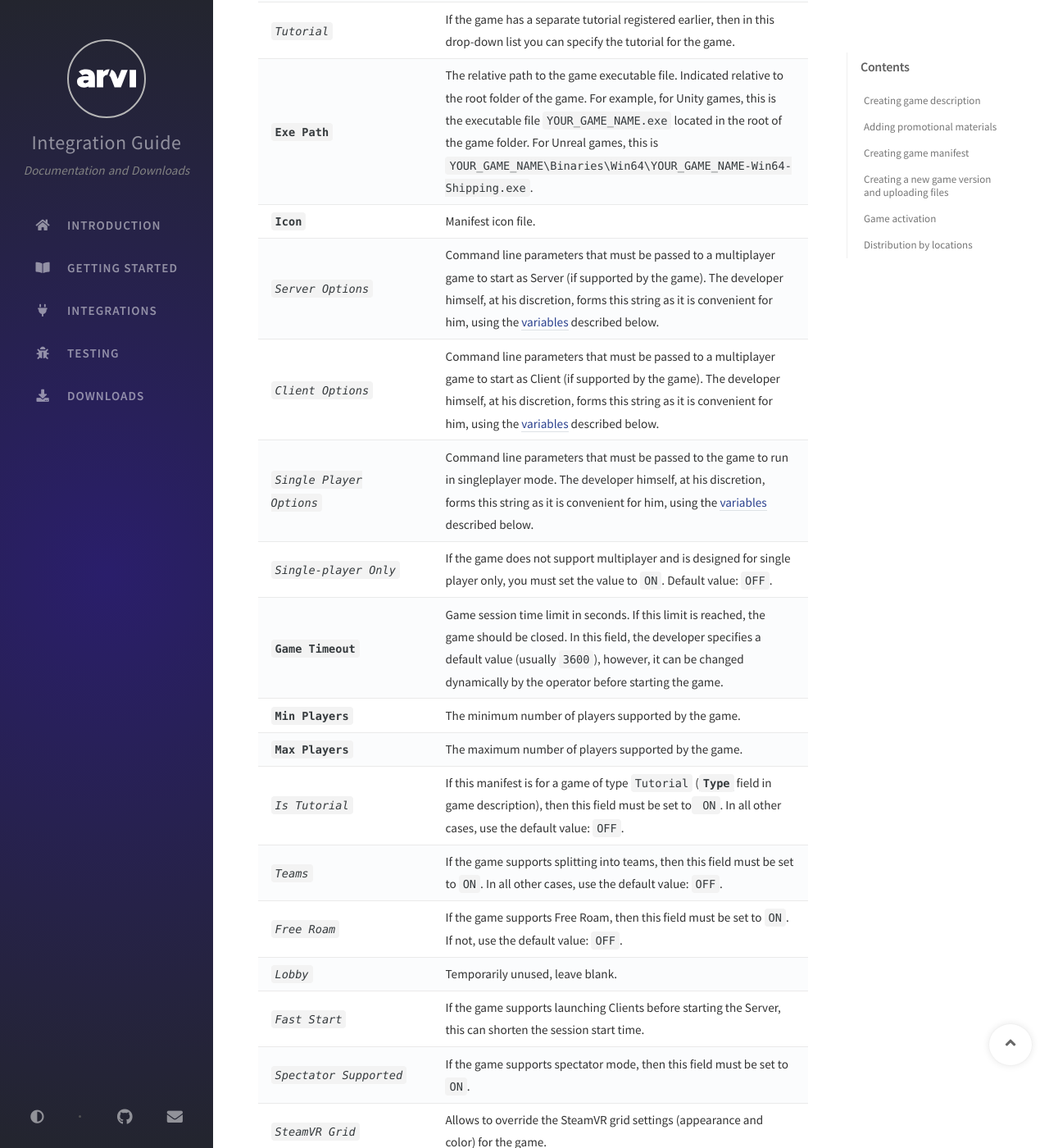
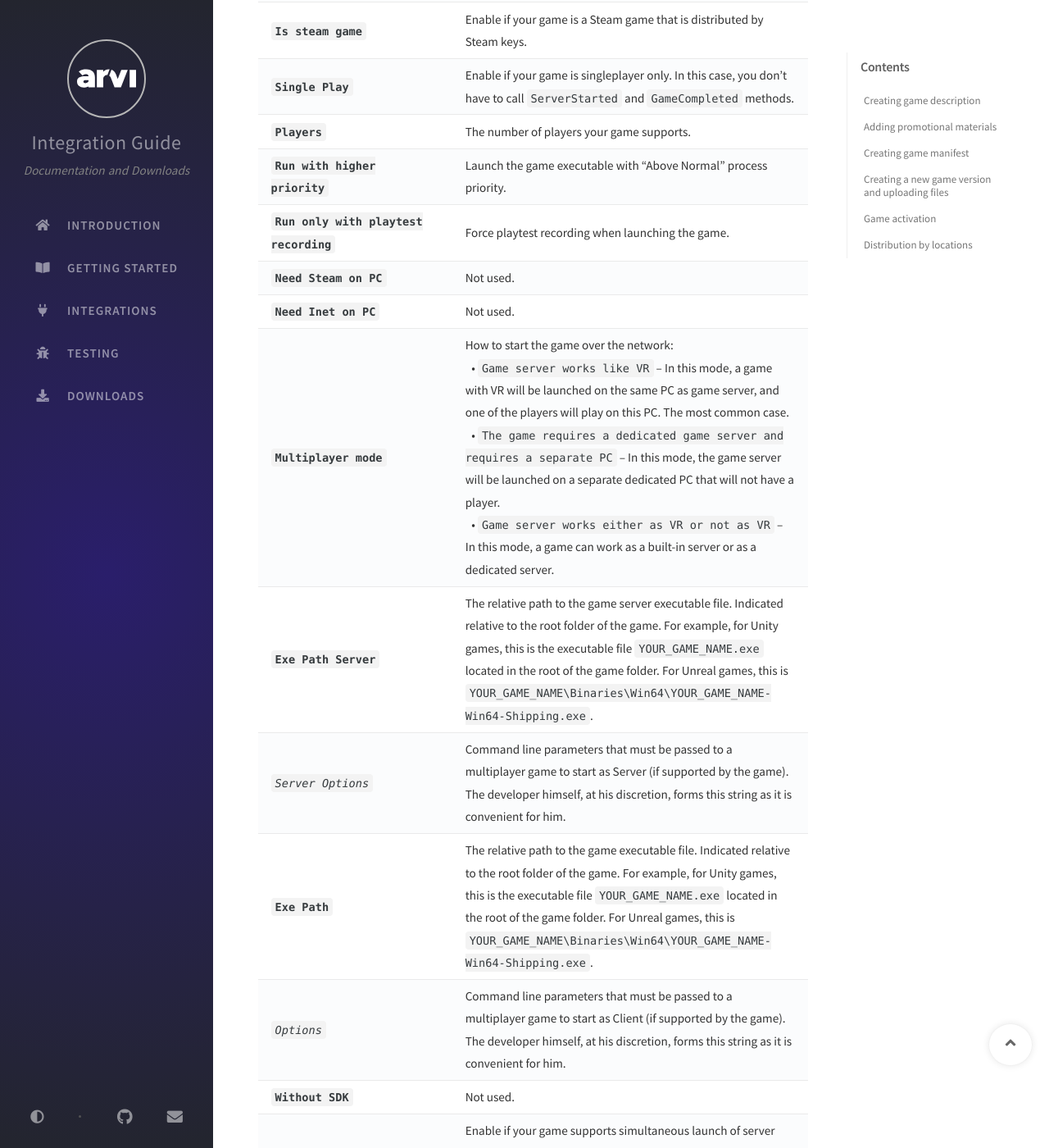
Before and after one commit to arvi-vr/integration-guide, a Jekyll site: the page built from _tabs/getting-started-adding-the-game.md, in a window 1280 px wide and 1400 px high, scrolled down 5004 px. Shown: the whole window at 82% size. Built offline with Jekyll 4.4.1, drawn with Linux system fonts in a browser that asks for light colours; comment, search, counter and statistics services are not loaded; some of the changed text lies outside the part shown.

Commit message:
Updated manifest fields

```diff
--- a/_tabs/getting-started-adding-the-game.md
+++ b/_tabs/getting-started-adding-the-game.md
@@ -56,56 +56,35 @@ You must fill the manifest fields:
 | {::nomarkdown}<div style="width:180px">{:/}Field{::nomarkdown}</div>{:/} | Description |
 | --- | --- |
 | **`Name`** | The name of the manifest. You can name it by the name of the game and version. For example: `YOUR_GAME_NAME Manifest v1`, where `YOUR_GAME_NAME` is the name of the game. Maximum `255` characters. |
-| *`Tutorial`* | If the game has a separate tutorial registered earlier, then in this drop-down list you can specify the tutorial for the game. |
+| **`Is steam game`** | Enable if your game is a Steam game that is distributed by Steam keys. |
+| **`Single Play`** | Enable if your game is singleplayer only. In this case, you don't have to call `ServerStarted` and `GameCompleted` methods. |
+| **`Players`** | The number of players your game supports. |
+| **`Run with higher priority`** | Launch the game executable with "Above Normal" process priority. |
+| **`Run only with playtest recording`** | Force playtest recording when launching the game. |
+| **`Need Steam on PC`** | Not used. |
+| **`Need Inet on PC`** | Not used. |
+| **`Multiplayer mode`** | How to start the game over the network:<br>&ensp;• `Game server works like VR` – In this mode, a game with VR will be launched on the same PC as game server, and one of the players will play on this PC. The most common case.<br>&ensp;• `The game requires a dedicated game server and requires a separate PC` – In this mode, the game server will be launched on a separate dedicated PC that will not have a player.<br>&ensp;• `Game server works either as VR or not as VR` – In this mode, a game can work as a built-in server or as a dedicated server. |
+| **`Exe Path Server`** | The relative path to the game server executable file. Indicated relative to the root folder of the game. For example, for Unity games, this is the executable file `YOUR_GAME_NAME.exe` located in the root of the game folder. For Unreal games, this is `YOUR_GAME_NAME\Binaries\Win64\YOUR_GAME_NAME-Win64-Shipping.exe`. |
+| *`Server Options`* | Command line parameters that must be passed to a multiplayer game to start as Server (if supported by the game). The developer himself, at his discretion, forms this string as it is convenient for him. |
 | **`Exe Path`** | The relative path to the game executable file. Indicated relative to the root folder of the game. For example, for Unity games, this is the executable file `YOUR_GAME_NAME.exe` located in the root of the game folder. For Unreal games, this is `YOUR_GAME_NAME\Binaries\Win64\YOUR_GAME_NAME-Win64-Shipping.exe`. |
-| **`Icon`** | Manifest icon file. |
-| *`Server Options`* <a name="manifest-server-options"></a> | Command line parameters that must be passed to a multiplayer game to start as Server (if supported by the game). The developer himself, at his discretion, forms this string as it is convenient for him, using the [variables](#variables-description) described below. |
-| *`Client Options`* | Command line parameters that must be passed to a multiplayer game to start as Client (if supported by the game). The developer himself, at his discretion, forms this string as it is convenient for him, using the [variables](#variables-description) described below. |
-| *`Single Player Options`* | Command line parameters that must be passed to the game to run in singleplayer mode. The developer himself, at his discretion, forms this string as it is convenient for him, using the [variables](#variables-description) described below. |
-| *`Single-player Only`* | If the game does not support multiplayer and is designed for single player only, you must set the value to `ON`. Default value: `OFF`. |
-| **`Game Timeout`** <a name="manifest-game-timeout"></a> | Game session time limit in seconds. If this limit is reached, the game should be closed. In this field, the developer specifies a default value (usually `3600`), however, it can be changed dynamically by the operator before starting the game. |
-| **`Min Players`** | The minimum number of players supported by the game. |
-| **`Max Players`** | The maximum number of players supported by the game. |
-| *`Is Tutorial`* | If this manifest is for a game of type `Tutorial` ([**`Type`**](#game-type-field) field in game description), then this field must be set to` ON`. In all other cases, use the default value: `OFF`. |
-| *`Teams`* | If the game supports splitting into teams, then this field must be set to `ON`. In all other cases, use the default value: `OFF`. |
-| *`Free Roam`* | If the game supports Free Roam, then this field must be set to `ON`. If not, use the default value: `OFF`. |
-| *`Lobby`* | Temporarily unused, leave blank. |
-| *`Fast Start`* | If the game supports launching Clients before starting the Server, this can shorten the session start time. |
-| *`Spectator Supported`* | If the game supports spectator mode, then this field must be set to `ON`. |
-| *`SteamVR Grid`* | Allows to override the SteamVR grid settings (appearance and color) for the game. |
-| *`SteamVR Graphics`* | Allows to override the SteamVR graphics settings for the game. |
-| *`Voice Chat Level`* | Allows to override the audio chat volume. |
-| *`Height & Width`* | Allows to set the size of the play area if the *`Free Roam`* field is set. |
-| *`Fixed Tracker Number`* | Allows to set the number of trackers if the *`Free Roam`* field is set. |
-
-<a name="variables-description"></a>
-In the *`Server Options`*, *`Client Options`* and *`Single Player Options`* fields, it is allowed to use variables that the platform will replace with specific values before starting the game:
-
-| {::nomarkdown}<div style="width:200px">{:/}Variable{::nomarkdown}</div>{:/} | Description |
-| --- | --- |
-| `[$PLAYERS_COUNT]` | Number of players participating in the game session. |
-| `[$LANGUAGE]` | The language selected before starting the game in the "en" format. |
-| `[$SESSION_TIME]` | The specified game session time in **minutes**. If not changed by the operator, then by default the [**`Game Timeout`**](#manifest-game-timeout) field value will be substituted, converted into minutes. |
-| `[$SESSION_GUID]` | Game session ID. |
-| `[$CORD_TWISTING_DISABLE]` | Use if the game **has** protection against cable twisting (uses ShouldApplicationTrackCordTwisting property or ShouldApplicationTrackCordTwisting () function in the SDK). |
-| `[$SERVER_IP]` | Game server IP address. |
-
-For example, the *`Server Options`* field is written as follows:
-*-players=[$PLAYERS_COUNT] -language=[$LANGUAGE] -session_time=[$SESSION_TIME]*
-In this case, if the operator creates a game session for two in English with a time limit of 30 minutes, the game will start with the command line parameters *-players=2 -language=EN -session_time=1800*
-
-*`Server Options`* examples:
-* *-type=server -players=[$PLAYERS_COUNT] -language=[$LANGUAGE] -session_time=[$SESSION_TIME] -session_id=[$SESSION_GUID] [$CORD_TWISTING_DISABLE]*
-* *-culture=[$LANGUAGE] --server_ip=listen --session_time=[$SESSION_TIME] [$CORD_TWISTING_DISABLE]*
-
-*`Client Options`* examples:
-* *-type=client -server_ip=[$SERVER_IP] -language=[$LANGUAGE] -session_time=[$SESSION_TIME] -session_id=[$SESSION_GUID] [$CORD_TWISTING_DISABLE]*
-* *-culture=[$LANGUAGE] --server_ip=[$SERVER_IP] --session_time=[$SESSION_TIME] [$CORD_TWISTING_DISABLE]*
-
-*`Single Player Options`* examples:
-* *-language=[$LANGUAGE] --session_time=[$SESSION_TIME] [$CORD_TWISTING_DISABLE]*
-* *-type=server -players=1 -language=[$LANGUAGE]*
-* *-culture=[$LANGUAGE] --session_time=[$SESSION_TIME]*
+| *`Options`* | Command line parameters that must be passed to a multiplayer game to start as Client (if supported by the game). The developer himself, at his discretion, forms this string as it is convenient for him. |
+| **`Without SDK`** | Not used. |
+| **`Fast Start`** | Enable if your game supports simultaneous launch of server and clients. If not enabled, the server will be started first, and only after it calls `ServerStarted` method, clients will be started. |
+| **`Spectator Support`** | Not used. |
+| **`Supports changing the player's name`** | Enable if your game supports setting the player's name. |
+| **`Supports changing the player's main hand`** | Enable if your game supports setting the player's dominant hand. |
+| **`Add Players`** | Enable if your game supports the ability to add players to the game at any time after its launch. |
+| **`Delete Players`** | Enable if your game supports the ability to remove players from the game at any time after its launch. |
+| **`Move Players`** | Not used. |
+| **`Tutorial`** | Enable if your game has a separate tutorial. It can be presented either as a separate game, or as a launch of a separate exe file from the game directory. |
+| **`Grid`** | Not used. |
+| **`Graphics`** | Not used. |
+| **`Voice Chat Level`** | Not used. |
+| **`Grid`** | Not used. |
+| **`Rotation`** | Not used. |
+| **`Aggressiveness`** | Not used. |
+| **`Customization`** | Not used. |
+| **`Game Timeout`** <a name="manifest-game-timeout"></a> | Game session time limit in seconds. If this limit is reached, the game should be closed. |
 
 You can also create a manifest based on an existing one. For example, you added support for a new language, a new in-game command, or changed the launch parameters of the game. In order not to fill in all the fields again, you can duplicate the existing manifest and change the necessary settings. To do this, in the manifest menu, select **Duplicate** -- a copy of the manifest will be created, it remains to give it a new name.
 
@@ -113,7 +92,7 @@ You can also create a manifest based on an existing one. For example, you added
 
 <a name="manifest-localizations"></a>
 ## Setting up localizations
-In the manifest, you can indicate which languages the game supports. This list will be displayed in the admin panel, allowing the operator to select the game session language before launching. The selected language can then be passed to the game as a command line parameter in the [*`Server / Client / Single Player Options`*](#manifest-server-options) fields.
+In the manifest, you can indicate which languages the game supports. This list will be displayed in the admin panel, allowing the operator to select the game session language before launching. The selected language can be retrieved by the game via SDK.
 To configure localizations, select the appropriate manifest from the [**Manifests**](https://vrp.arvilab.com/development/manifests) section and select **Languages** from its menu. On the page with a list of languages, check the ones that the game supports.
 
 <img src="{{ '/assets/img/manifest-languages.png' | relative_url }}" class="img-fluid" />
@@ -161,7 +140,7 @@ Fill the following fields if you want to create a **Combobox**:
 
 | {::nomarkdown}<div style="width:180px">{:/}Field{::nomarkdown}</div>{:/} | Description |
 | --- | --- |
-| **`Name`** | The name of the control is chosen by you. Only uppercase letters. You should use it as `[$CONTROL_NAME]` in the [*`Server / Client / Single Player Options`*](#manifest-server-options) fields. For example, you named Combobox as GAMEMODE. In this case, you can use [$GAMEMODE] variable in your Server/Client/Single Player Options as command line parameter (for example *-mode=[$GAMEMODE]*). |
+| **`Name`** | The name of the control is chosen by you. Only uppercase letters. This name will be used to get the value of this control via SDK. |
 | **`Type`** | Select `Combobox`. |
 | **`Description`** | Text description as it will be shown in admin panel when operator creates a session. You can add descriptions for multiple languages. |
 | **`Values`** | Combobox items. Set the `Value` field with the string value that will be set in your `[$CONTROL_NAME]` variable. Fill the `Description` field with the text description (or several -- for different languages) as it will be shown in admin panel. |
@@ -175,7 +154,7 @@ Fill the following fields if you want to create a **Checkbox**:
 
 | {::nomarkdown}<div style="width:180px">{:/}Field{::nomarkdown}</div>{:/} | Description |
 | --- | --- |
-| **`Name`** | The name of the control is chosen by you. Only uppercase letters. You should use it as `[$CONTROL_NAME]` in the [*`Server / Client / Single Player Options`*](#manifest-server-options) fields. For example, you named Checkbox as USEHINTS. In this case, you can use [$USEHINTS] variable in your Server/Client/Single Player Options as command line parameter (for example *-hints=[$USEHINTS]*). |
+| **`Name`** | The name of the control is chosen by you. Only uppercase letters. This name will be used to get the value of this control via SDK. |
 | **`Type`** | Select `Checkbox`. |
 | **`Description`** | Text description as it will be shown in admin panel when operator creates a session. You can add descriptions for multiple languages. |
 | **`Checked value`** | String value that will be set in your `[$CONTROL_NAME]` variable if Checkbox state is **Checked**. |
@@ -190,7 +169,7 @@ Fill the following fields if you want to create a **Trackbar**:
 
 | {::nomarkdown}<div style="width:180px">{:/}Field{::nomarkdown}</div>{:/} | Description |
 | --- | --- |
-| **`Name`** | The name of the control is chosen by you. Only uppercase letters. You should use it as `[$CONTROL_NAME]` in the [*`Server / Client / Single Player Options`*](#manifest-server-options) fields. For example, you named Trackbar as ROUNDDURATION. In this case, you can use [$ROUNDDURATION] variable in your Server/Client/Single Player Options as command line parameter (for example *-round_duration=[$ROUNDDURATION]*). |
+| **`Name`** | The name of the control is chosen by you. Only uppercase letters. This name will be used to get the value of this control via SDK. |
 | **`Type`** | Select `Trackbar`. |
 | **`Description`** | Text description as it will be shown in admin panel when operator creates a session. You can add descriptions for multiple languages. |
 | **`Min value`** | Minimum allowed Trackbar value. Only integer values are allowed. |
```
